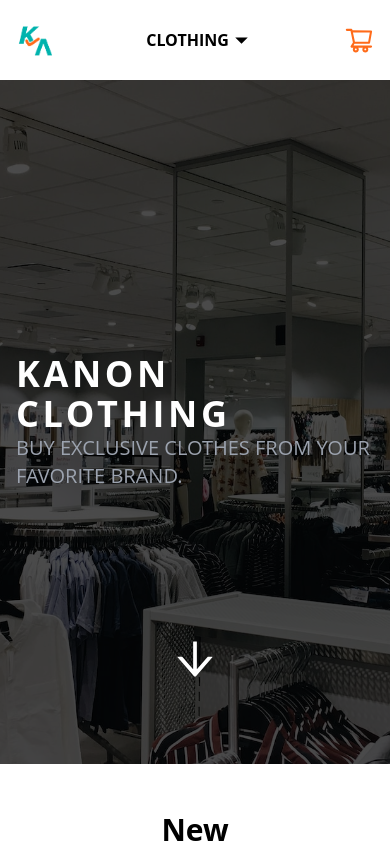
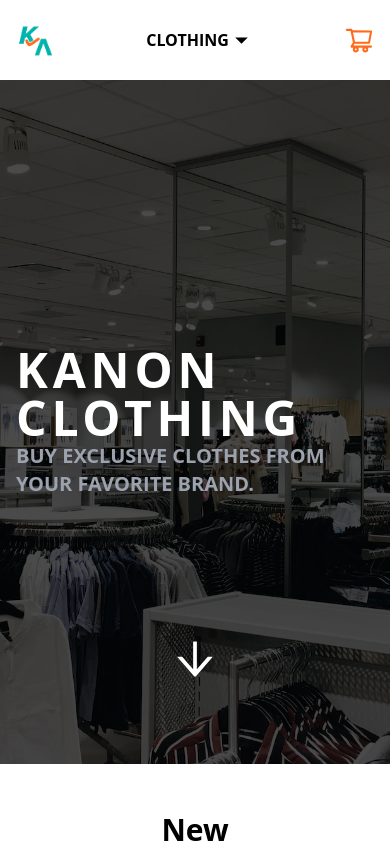
Before and after one commit to BartekTheSnowmann/e-commerce-website, a React (Create React App) app: page / in a window 390 px wide. Shown: the top 844 px of the page. Built offline with nearby package versions, Linux system fonts and the light colour scheme.

Commit message:
changed hero paragraph

```diff
--- a/src/components/Hero.jsx
+++ b/src/components/Hero.jsx
@@ -62,10 +62,10 @@
               <motion.h1
               ref={MyRef}
               variants={item}
-              className='text-white tracking-widest text-4xl sm:text-5xl lg:text-8xl font-bold'>KANON CLOTHING</motion.h1>
+              className='text-white tracking-widest text-5xl sm:text-7xl lg:text-8xl font-bold'>KANON CLOTHING</motion.h1>
               <motion.p
               variants={item}
-              className='text-gray-400 text-xl sm:text-2xl lg:text-3xl uppercase'>Buy exclusive clothes from your Favorite Brand.</motion.p>
+              className='text-gray-400 text-xl font-bold sm:text-xl lg:text-3xl uppercase'>Buy exclusive clothes from your Favorite Brand.</motion.p>
             </motion.div>
             <motion.div
             variants={arrow}
```
